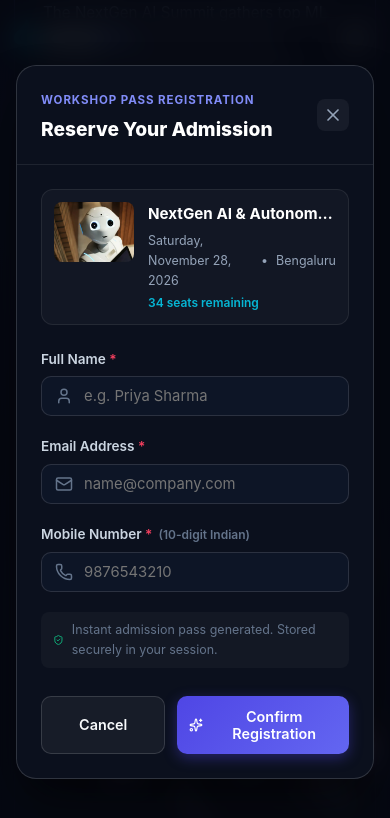
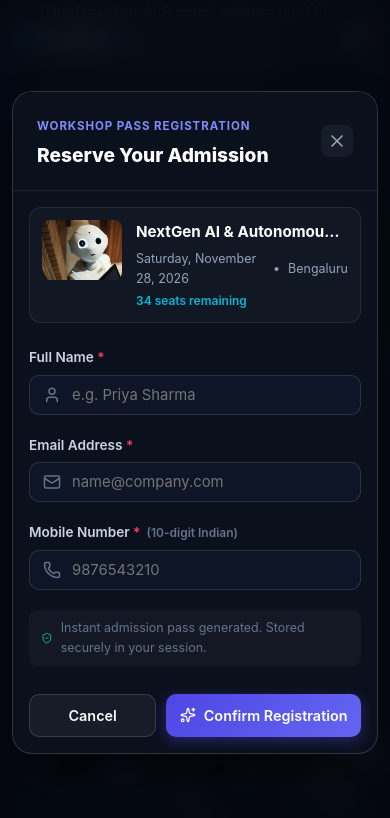
Before and after one commit to arulmani04061993-alt/Event-Discovery-Workshop-Registration, a React (Vite) app: page / in a window 390 px wide. Both pictures are taken after a click on the button "Reserve Spotlight Seat". Shown: the part 812-1630 px from the top of the page. Built offline with nearby package versions, Linux system fonts and the light colour scheme.

Commit message:
fix: optimize registration modal scrolling and button layout on mobile screens

```diff
--- a/src/components/RegistrationForm.jsx
+++ b/src/components/RegistrationForm.jsx
@@ -270,12 +270,12 @@ export const RegistrationForm = ({ event, onSuccess, onCancel }) => {
       </div>
 
       {/* Modal Actions */}
-      <div style={{ display: 'flex', gap: '12px', marginTop: '0.5rem' }}>
+      <div style={{ display: 'flex', gap: '10px', marginTop: '0.5rem', flexWrap: 'wrap' }}>
         <button
           type="button"
           onClick={onCancel}
           className="btn-secondary"
-          style={{ flex: 1, padding: '0.75rem' }}
+          style={{ flex: '1 1 120px', padding: '0.75rem', justifyContent: 'center' }}
           disabled={isSubmitting}
         >
           Cancel
@@ -284,7 +284,7 @@ export const RegistrationForm = ({ event, onSuccess, onCancel }) => {
         <button
           type="submit"
           className="btn-primary"
-          style={{ flex: 1.5, padding: '0.75rem' }}
+          style={{ flex: '2 1 180px', padding: '0.75rem', justifyContent: 'center' }}
           disabled={isSubmitting}
         >
           {isSubmitting ? (
--- a/src/components/RegistrationModal.jsx
+++ b/src/components/RegistrationModal.jsx
@@ -28,10 +28,11 @@ export const RegistrationModal = () => {
         display: 'flex',
         alignItems: 'center',
         justifyContent: 'center',
-        padding: '1rem',
-        background: 'rgba(5, 8, 16, 0.85)',
+        padding: '0.75rem',
+        background: 'rgba(5, 8, 16, 0.88)',
         backdropFilter: 'blur(12px)',
-        WebkitBackdropFilter: 'blur(12px)'
+        WebkitBackdropFilter: 'blur(12px)',
+        overflowY: 'auto'
       }}
       onClick={handleClose}
     >
@@ -39,13 +40,16 @@ export const RegistrationModal = () => {
         className="glass-panel animate-scale-in"
         style={{
           width: '100%',
-          maxWidth: '540px',
+          maxWidth: '520px',
+          maxHeight: '94vh',
+          maxHeight: '94dvh',
           background: '#0B101D',
           borderRadius: '20px',
           border: '1px solid rgba(255, 255, 255, 0.15)',
           boxShadow: '0 25px 50px -12px rgba(0, 0, 0, 0.7)',
-          overflow: 'hidden',
-          position: 'relative'
+          overflowY: 'auto',
+          position: 'relative',
+          margin: 'auto'
         }}
         onClick={(e) => e.stopPropagation()}
       >
@@ -56,7 +60,11 @@ export const RegistrationModal = () => {
             borderBottom: '1px solid rgba(255, 255, 255, 0.08)',
             display: 'flex',
             alignItems: 'center',
-            justifyContent: 'space-between'
+            justifyContent: 'space-between',
+            position: 'sticky',
+            top: 0,
+            background: '#0B101D',
+            zIndex: 10
           }}
         >
           <div>
@@ -101,7 +109,7 @@ export const RegistrationModal = () => {
         </div>
 
         {/* Content Body */}
-        <div style={{ padding: '1.5rem' }}>
+        <div style={{ padding: 'clamp(1rem, 3vw, 1.5rem)' }}>
           {confirmedPass ? (
             /* Successful Registration Ticket Preview */
             <div className="animate-fade-in" style={{ textAlign: 'center' }}>
```
